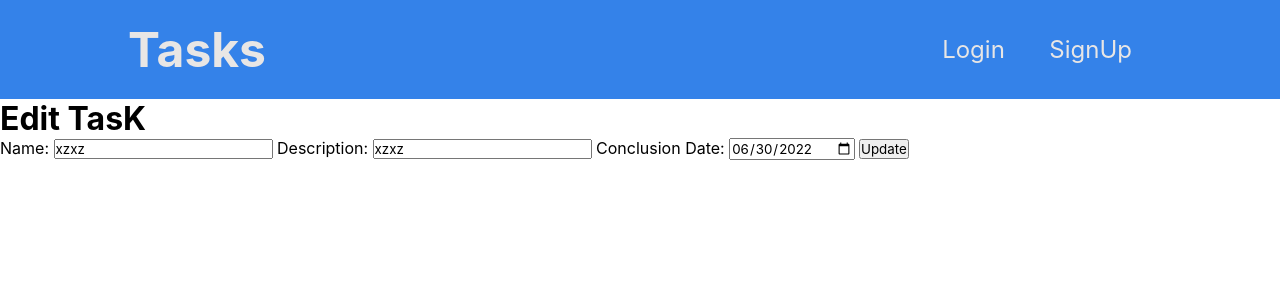
After one commit to pedroyen21/to-do-list, a Django app: page /edit_task/18 in a window 1280 px wide. The commit adds this page. Shown: the top 300 px of the page. Run offline with Django 4.2, Linux system fonts and the light colour scheme; data comes from the database, SQL or seed files in the repository; both versions use the stored data as it was after the commit.

Commit message:
edit task implementado

```diff
--- a/mysite/settings.py
+++ b/mysite/settings.py
@@ -135,7 +135,6 @@ STATICFILES_DIRS = (
 
 DEFAULT_AUTO_FIELD = 'django.db.models.BigAutoField'
 
-
 #allauth
 
 AUTHENTICATION_BACKENDS = [
@@ -145,5 +144,5 @@ AUTHENTICATION_BACKENDS = [
 ]
 AUTH_USER_MODEL = 'users.User'
 SITE_ID = 1
-LOGIN_REDIRECT_URL = '/tasks'
-LOGOUT_REDIRECT_URL = '/tasks'
+LOGIN_REDIRECT_URL = '/'
+LOGOUT_REDIRECT_URL = '/'
--- a/mysite/urls.py
+++ b/mysite/urls.py
@@ -4,5 +4,5 @@ from django.urls import path, include
 urlpatterns = [
     path('admin/', admin.site.urls),
     path('accounts/', include('allauth.urls')),
-    path('tasks/', include('tasks.urls')),
+    path('', include('tasks.urls')),
 ]
--- a/static/css/styles.css
+++ b/static/css/styles.css
@@ -4,7 +4,6 @@
     box-sizing: border-box;
     font-family: -apple-system, BlinkMacSystemFont, 'Segoe UI', Roboto, Oxygen, Ubuntu, Cantarell, 'Open Sans', 'Helvetica Neue', sans-serif;
 }
-
 li, a{
 
     font-size: 1.5rem;
@@ -32,11 +31,6 @@ header {
     color: aqua;
 }
 
-main {
-    width: 70vw;
-    margin: auto;
-
-}
 
 
 .submit-button {
@@ -54,5 +48,4 @@ main {
 }
 .warning {
     background-color: rgb(253, 55, 55);
-
 }
--- a/tasks/admin.py
+++ b/tasks/admin.py
@@ -2,6 +2,6 @@ from django.contrib import admin
 from .models import Task
 
 class TaskAdmin(admin.ModelAdmin):
-    list_display = ('name', 'pub_date',  'conc_date', )
+    list_display = ('name', 'id', 'pub_date',  'conc_date', )
 
 admin.site.register(Task, TaskAdmin)
--- /dev/null
+++ b/tasks/forms.py
@@ -0,0 +1,17 @@
+from django import forms
+from .models import Task
+
+class UpdateForm(forms.ModelForm):
+   conc_date = forms.DateField(
+      label='Conclusion Date',
+      widget= forms.DateInput(
+         format= '%Y-%m-%d',
+         attrs={
+            'type': 'date',
+         },
+      ), input_formats=['%Y-%m-%d']
+
+)
+   class Meta:
+      model  = Task
+      fields = ('name', 'description', 'conc_date')
--- a/tasks/models.py
+++ b/tasks/models.py
@@ -7,9 +7,9 @@ class Task(models.Model):
     user        = models.ForeignKey(settings.AUTH_USER_MODEL, on_delete=models.CASCADE)
     name        = models.CharField(max_length=30)
     description = models.CharField(max_length=200)
-    pub_date    = models.DateField(default=now)
-    conc_date   = models.DateField()
-    concluded   = models.BooleanField(default=False)
+    pub_date    = models.DateField(null=True,default=now)
+    conc_date   = models.DateField(null=True,)
+    concluded   = models.BooleanField(null=True,default=False)
 
     def __str__(self) -> str:
         return self.name
--- a/tasks/urls.py
+++ b/tasks/urls.py
@@ -3,9 +3,25 @@ from . import views
 
 app_name = 'tasks'
 urlpatterns = [
-    path(
-        route='',
-        view=views.IndexView.as_view(),
-        name='index',
-    )
+   path(
+      route='',
+      view=views.IndexView.as_view(),
+      name='index',
+   ),
+   path(
+      route='create_task',
+      view=views.create_task,
+      name='create_task',
+   ),
+   path(
+      route='delete_task/<int:pk>',
+      view=views.delete_task,
+      name='delete_task',
+   ),
+   path(
+      route='edit_task/<int:pk>',
+      view=views.EditTask.as_view(),
+      name='edit_task',
+   ),
+
 ]
--- a/tasks/views.py
+++ b/tasks/views.py
@@ -1,7 +1,11 @@
-from django.shortcuts import render
+from django.http import HttpResponseRedirect
+from django.shortcuts import get_object_or_404
 from .models import Task
 from django.contrib.auth.mixins import LoginRequiredMixin
+from django.contrib.auth.decorators import login_required
 from django.views import generic
+from django.views.generic.edit import UpdateView
+from .forms import UpdateForm
 
 class IndexView(generic.ListView, LoginRequiredMixin):
     model = Task
@@ -16,3 +20,28 @@ class IndexView(generic.ListView, LoginRequiredMixin):
         else:
             context = {}
         return context
+
+@login_required
+def create_task(request):
+   if request.method == 'POST':
+      new_task = Task.objects.create(
+               user        =request.user,
+               name        =request.POST['name'],
+               description =request.POST['description'],
+               conc_date   =request.POST['conc_date']
+      )
+      new_task.save()
+
+
+   return HttpResponseRedirect('/')
+
+def delete_task(request, pk):
+   task_to_be_deleted = Task.objects.get(id=pk)
+   task_to_be_deleted.delete()
+   return HttpResponseRedirect('/')
+
+class EditTask(UpdateView):
+   template_name = 'tasks/edit_task.html'
+   form_class    = UpdateForm
+   success_url   = '/'
+   model = Task
--- a/templates/account/login.html
+++ b/templates/account/login.html
@@ -7,10 +7,6 @@
 {% block content %}
 
 <h1>Login</h1>
-
-
-
-
 <p>If you have not created an account yet, then please
 <a href="{{ signup_url }}">sign up</a> first.</p>
 
--- a/templates/base.html
+++ b/templates/base.html
@@ -13,22 +13,28 @@
        <a class="home" href="{% url 'tasks:index' %}"><h1>Tasks</h1></a>
        <nav class="menu">
             <ul class="nav_links">
-
                 {% if user.is_authenticated %}
-                    <li class=""><a class="" href="#"> {{ user.username }} </a></li>
-                    <li class=""><a class="" href="{% url 'account_logout' %}">Logout</a></li>
+                    <li>
+                        <span> {{ user.username }} </span>
+                    </li>
+                    <li>
+                        <a href="{% url 'account_logout' %}">Logout</a></li>
                 {% else %}
-                    <li class=""><a class="" href="{% url 'account_login' %}">Login</a></li>
-                    <li class=""></li><a class="" href="{% url 'account_signup' %}">SignUp</a></li>
+                    <li>
+                        <a  href="{% url 'account_login' %}">Login</a>
+                    </li>
+                    <li>
+                        <a href="{% url 'account_signup' %}">SignUp</a>
+                    </li>
                 {% endif %}
             </ul>
 
         </nav>
     </header>
-    <main>
-        {% block content %}
-        {% endblock %}
-    </main>
+
+    {% block content %}
+    {% endblock %}
+
 
     {% block scripts %}
     {% endblock scripts %}
--- /dev/null
+++ b/templates/tasks/edit_task.html
@@ -0,0 +1,12 @@
+{% extends "base.html" %}
+
+{% block head_title %}Edit Task{% endblock %}
+
+{% block content %}
+   <h1>Edit TasK</h1>
+   <form method="post">
+      {% csrf_token %}
+      {{ form }}
+      <input type="submit" value="Update">
+   </form>
+{% endblock %}
```
Also changed, not shown: tasks/static/tasks/css/styles.css (deleted, +0 -31 lines), tasks/static/tasks/js/scripts.js (deleted, +0 -45 lines), templates/tasks/index.html (+56 -11 lines), db.sqlite3, tasks/migrations/0003_alter_task_conc_date_alter_task_concluded.py (added).
